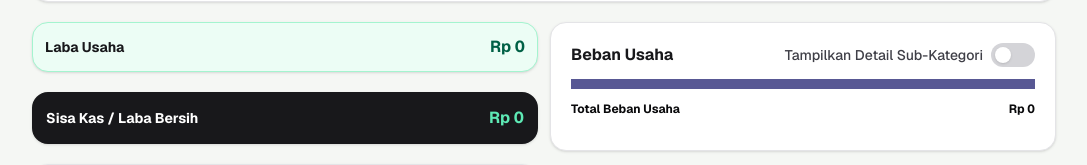
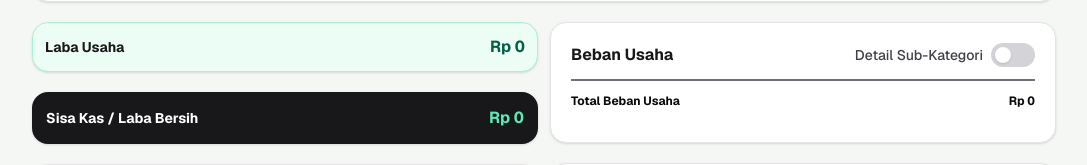
Before and after one commit to stevanusfebrian/mie-counting, a Next.js app: page /admin/dashboard-laba-rugi in a window 1280 px wide. Shown: the part 276-441 px from the top of the page, without its empty margins (96-1183 px from the left). Built offline with nearby package versions, Linux system fonts and the light colour scheme; no server answers; the database is empty.

Commit message:
enh: dashboard laba rugi: adjust detail

```diff
--- a/app/admin/dashboard-laba-rugi/page.tsx
+++ b/app/admin/dashboard-laba-rugi/page.tsx
@@ -310,7 +310,7 @@ export default function DashboardLabaRugiPage() {
                   Beban Usaha
                 </h2>
                 <div className="flex items-center gap-2">
-                  <span className="text-sm font-medium text-zinc-700">Tampilkan Detail Sub-Kategori</span>
+                  <span className="text-sm font-medium text-zinc-700">Detail Sub-Kategori</span>
                   <button
                     type="button"
                     role="switch"
@@ -361,7 +361,7 @@ export default function DashboardLabaRugiPage() {
                     </div>
                   );
                 })}
-                <div style={{ borderTop: "10px solid #585894" }}>
+                <div className="border-t-[2px] border-zinc-500">
                   {metricRow("Total Beban Usaha", totalBusinessExpenses, true)}
                 </div>
               </div>
```
